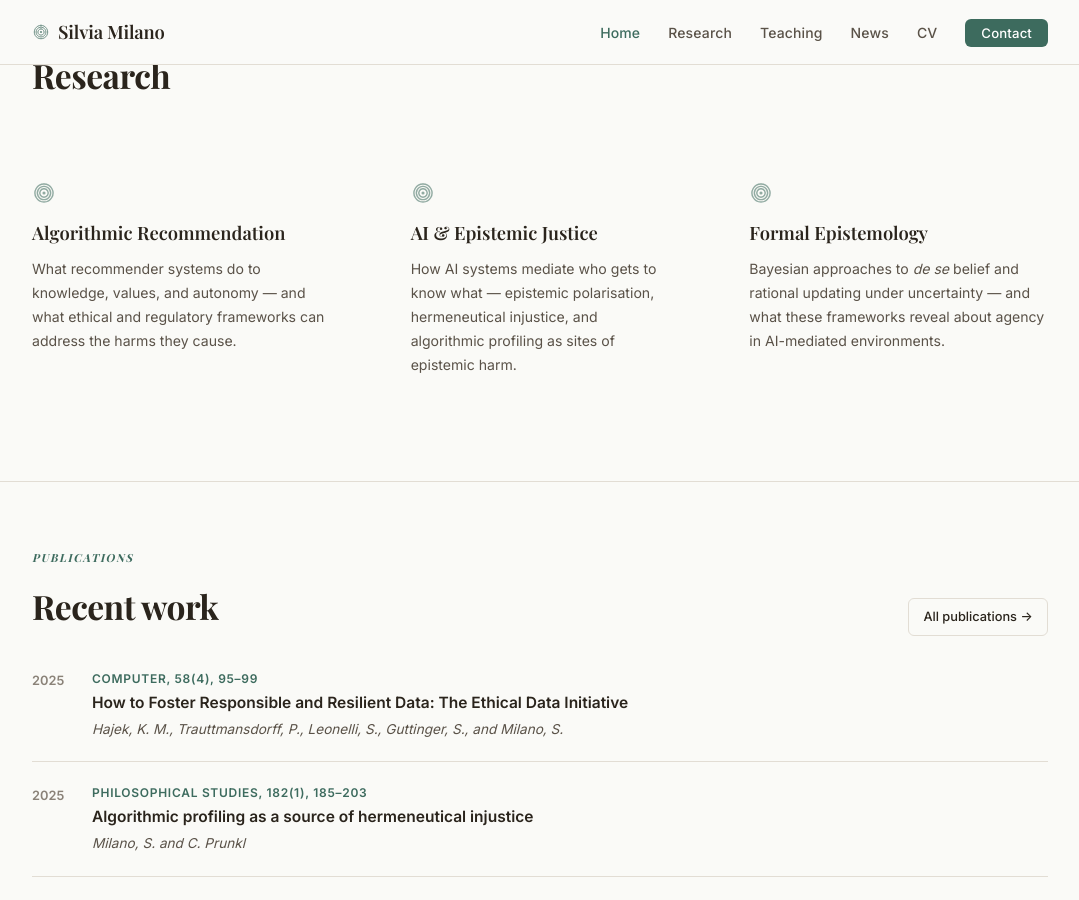
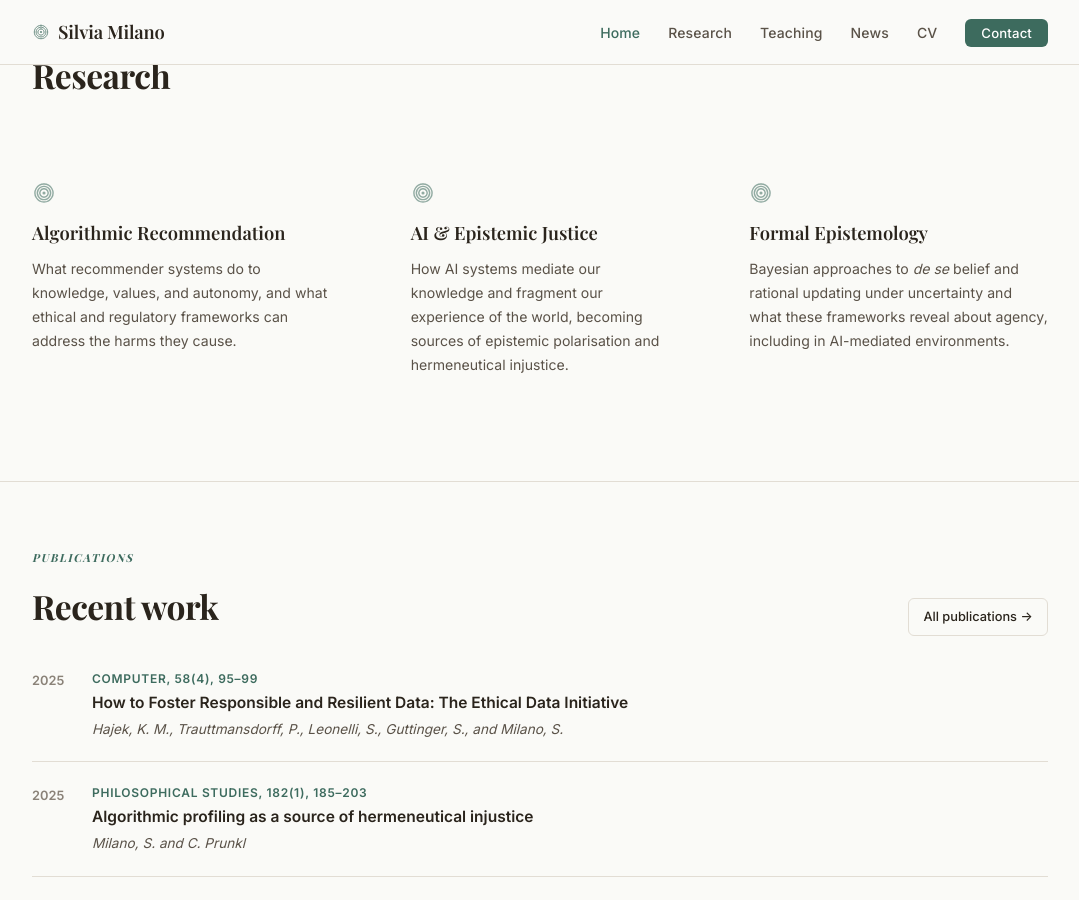
Before and after one commit to capt-c/silvia-milano-website, a Jekyll site: the page built from silvia-milano-site/index.html, in a window 1280 px wide and 900 px high, scrolled down 976 px. Shown: the whole window, without its empty margins (100-1179 px from the left). Built offline with Jekyll 4.4.1, drawn with Linux system fonts in a browser that asks for light colours; some web fonts are replaced.

Commit message:
Update index.html

```diff
--- a/silvia-milano-site/index.html
+++ b/silvia-milano-site/index.html
@@ -64,7 +64,7 @@ description: "Silvia Milano — philosopher working on epistemology and AI ethic
           </svg>
         </div>
         <h3>Algorithmic Recommendation</h3>
-        <p>What recommender systems do to knowledge, values, and autonomy — and what ethical and regulatory frameworks can address the harms they cause.</p>
+        <p>What recommender systems do to knowledge, values, and autonomy, and what ethical and regulatory frameworks can address the harms they cause.</p>
       </div>
 
       <div class="theme-card">
@@ -75,7 +75,7 @@ description: "Silvia Milano — philosopher working on epistemology and AI ethic
           </svg>
         </div>
         <h3>AI &amp; Epistemic Justice</h3>
-        <p>How AI systems mediate who gets to know what — epistemic polarisation, hermeneutical injustice, and algorithmic profiling as sites of epistemic harm.</p>
+        <p>How AI systems mediate our knowledge and fragment our experience of the world, becoming sources of epistemic polarisation and hermeneutical injustice.</p>
       </div>
 
       <div class="theme-card">
@@ -86,7 +86,7 @@ description: "Silvia Milano — philosopher working on epistemology and AI ethic
           </svg>
         </div>
         <h3>Formal Epistemology</h3>
-        <p>Bayesian approaches to <em>de se</em> belief and rational updating under uncertainty — and what these frameworks reveal about agency in AI-mediated environments.</p>
+        <p>Bayesian approaches to <em>de se</em> belief and rational updating under uncertainty and what these frameworks reveal about agency, including in AI-mediated environments.</p>
       </div>
 
     </div>
```
